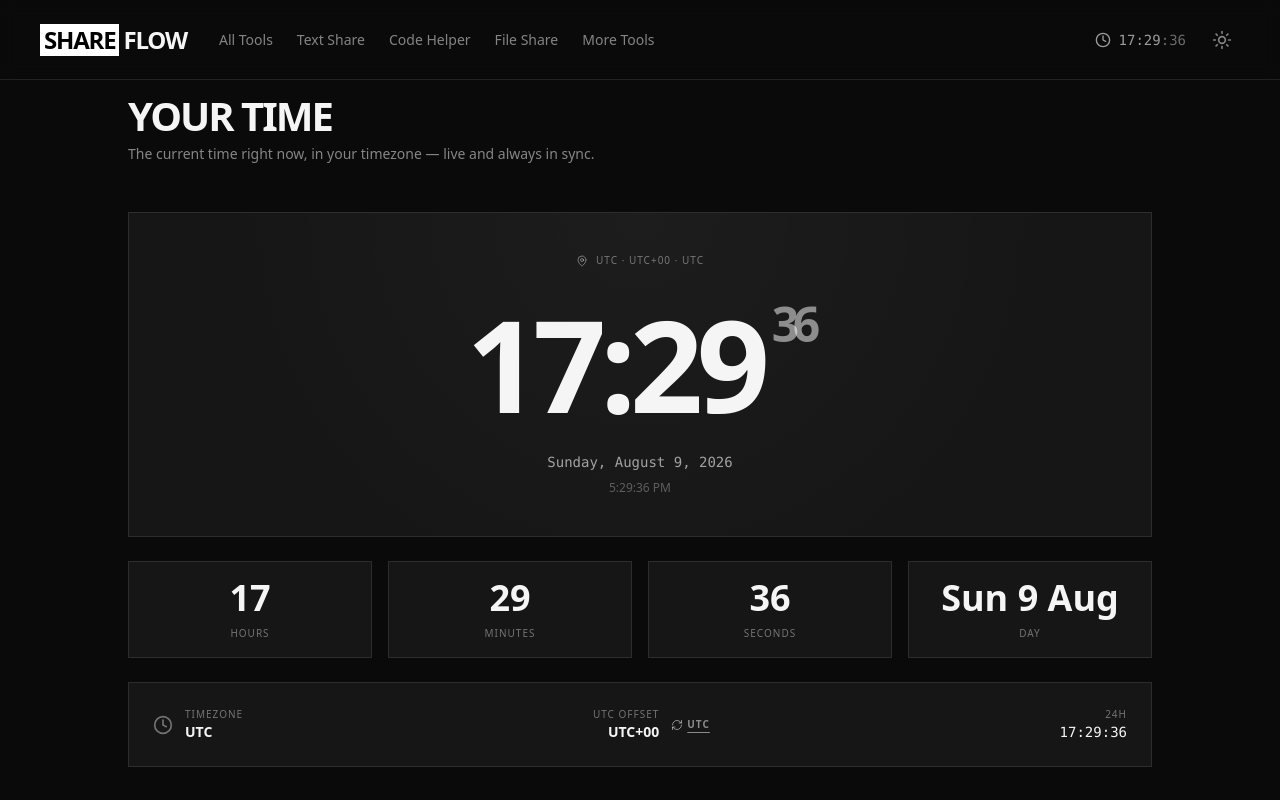
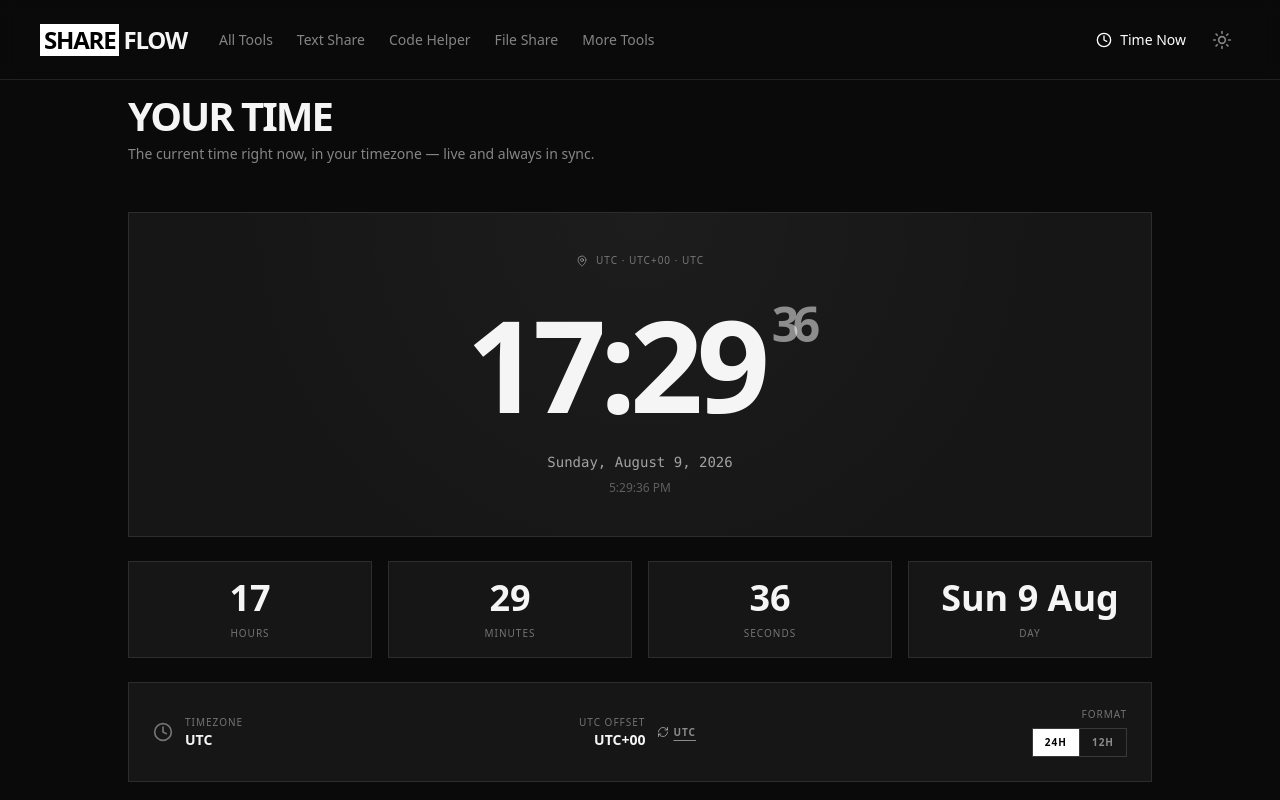
Before and after one commit to ariandesu/shareflow, a React (Vite) app: page /time in a window 1280 px wide. Shown: the top 800 px of the page. Built offline with nearby package versions, Linux system fonts and the light colour scheme.

Commit message:
feat: link 'Time Now' in navbar and add 12h/24h format toggle to clock

```diff
--- a/src/components/Layout.tsx
+++ b/src/components/Layout.tsx
@@ -3,28 +3,17 @@ import { Link, Outlet, useLocation } from "react-router-dom";
 import { Menu, X, Sun, Moon, Clock } from "lucide-react";
 
 function NavClock() {
-  const [time, setTime] = useState(() => new Date());
-
-  useEffect(() => {
-    const id = setInterval(() => setTime(new Date()), 1000);
-    return () => clearInterval(id);
-  }, []);
-
-  const pad = (n: number) => String(n).padStart(2, "0");
-  const seconds = pad(time.getSeconds());
-  const hhmm = `${pad(time.getHours())}:${pad(time.getMinutes())}`;
+  const { pathname } = useLocation();
 
   return (
     <Link
       to="/time"
-      title="Current time in your timezone"
-      className="flex items-center gap-2 rounded-md px-2.5 py-1.5 text-white/60 hover:text-white hover:bg-white/5 transition-colors"
+      className={`flex items-center gap-2 rounded-md px-2.5 py-1.5 transition-colors ${
+        pathname === "/time" ? "text-white" : "text-white/60 hover:text-white hover:bg-white/5"
+      }`}
     >
       <Clock className="h-4 w-4" />
-      <span className="font-mono tabular-nums text-sm leading-none">
-        {hhmm}
-        <span className={`text-white/40 ${seconds === "00" ? "animate-pulse" : ""}`}>:{seconds}</span>
-      </span>
+      <span className="text-sm font-medium">Time Now</span>
     </Link>
   );
 }
--- a/src/pages/TimeNow.tsx
+++ b/src/pages/TimeNow.tsx
@@ -10,6 +10,22 @@ function pad(n: number): string {
 export default function TimeNow() {
   const [now, setNow] = useState(() => new Date());
   const [showUtc, setShowUtc] = useState(false);
+  const [format12, setFormat12] = useState(() => {
+    try {
+      return localStorage.getItem("time-format") === "12";
+    } catch {
+      return false;
+    }
+  });
+
+  const setFormat = (v: boolean) => {
+    setFormat12(v);
+    try {
+      localStorage.setItem("time-format", v ? "12" : "24");
+    } catch {
+      /* noop */
+    }
+  };
 
   useEffect(() => {
     const id = setInterval(() => setNow(new Date()), 1000);
@@ -59,11 +75,14 @@ export default function TimeNow() {
             <MapPin className="w-3 h-3" /> {tz} · {offsetLabel} · {tzShort}
           </div>
           <p className="text-6xl sm:text-8xl md:text-9xl font-black tabular-nums tracking-tighter leading-none">
-            {pad(now.getHours())}:{pad(now.getMinutes())}
-            <span className="text-2xl sm:text-4xl md:text-5xl text-white/50 align-top ml-2 tabular-nums">{pad(now.getSeconds())}</span>
+            {format12 ? h12 : pad(now.getHours())}:{pad(now.getMinutes())}
+            <span className="text-2xl sm:text-4xl md:text-5xl text-white/50 align-top ml-2 tabular-nums">
+              {pad(now.getSeconds())}
+              {format12 && <span className={`ml-2 align-middle text-xl sm:text-2xl md:text-3xl ${ampm === "PM" ? "text-white/70" : "text-white/50"}`}>{ampm}</span>}
+            </span>
           </p>
           <p className="text-white/60 font-mono text-sm mt-6">{dateLong}</p>
-          <p className="text-white/30 text-xs mt-2">{t12}</p>
+          <p className="text-white/30 text-xs mt-2">{format12 ? t24 : t12}</p>
         </div>
 
         <div className="grid grid-cols-2 sm:grid-cols-4 gap-4">
@@ -97,10 +116,23 @@ export default function TimeNow() {
               <RefreshCw className="w-3 h-3" /> {showUtc ? "Hide" : "UTC"}
             </button>
           </div>
-          <div className="hidden sm:flex items-center gap-3">
+          <div className="flex items-center gap-3">
             <div className="text-right">
-              <p className="text-[10px] text-white/40 uppercase tracking-widest">24h</p>
-              <p className="font-mono text-sm">{t24}</p>
+              <p className="text-[10px] text-white/40 uppercase tracking-widest">Format</p>
+              <div className="flex mt-1.5 border border-white/15">
+                <button
+                  onClick={() => setFormat(false)}
+                  className={`px-3 py-1.5 text-[10px] font-bold uppercase tracking-widest transition-colors ${!format12 ? "bg-white text-black" : "text-white/50 hover:text-white"}`}
+                >
+                  24H
+                </button>
+                <button
+                  onClick={() => setFormat(true)}
+                  className={`px-3 py-1.5 text-[10px] font-bold uppercase tracking-widest transition-colors border-l border-white/15 ${format12 ? "bg-white text-black" : "text-white/50 hover:text-white"}`}
+                >
+                  12H
+                </button>
+              </div>
             </div>
           </div>
         </div>
@@ -131,6 +163,7 @@ export default function TimeNow() {
         ]}
         faqs={[
           { question: "Which timezone is shown?", answer: "Your browser's current timezone, detected automatically via the Intl API." },
+          { question: "Can I switch between 12h and 24h?", answer: "Yes — use the Format toggle on the page. Your choice is remembered between visits." },
           { question: "Does it update live?", answer: "Yes — the clock ticks every second and always stays in sync." },
           { question: "Does it respect daylight saving?", answer: "Yes. The offset comes from your system time, so DST is handled automatically." },
         ]}
```
